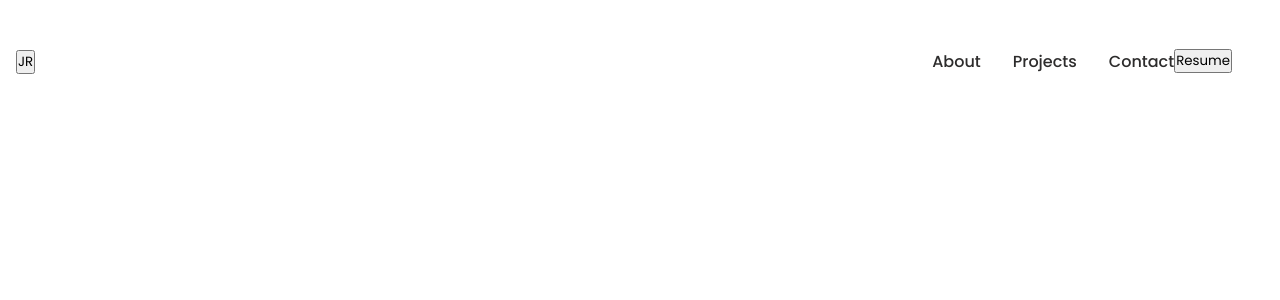
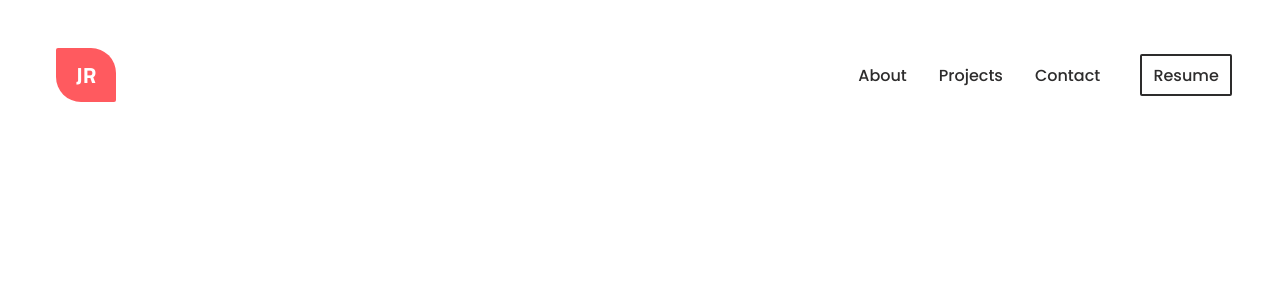
Before and after one commit to JD-R0driguez/react-play-ground, a React (Vite) app in the folder home-page/: page / in a window 1280 px wide. Shown: the top 300 px of the page. Built offline with nearby package versions, Linux system fonts and the light colour scheme.

Commit message:
Added styles for Navbar buttons

```diff
--- a/home-page/src/components/Navbar.css
+++ b/home-page/src/components/Navbar.css
@@ -43,3 +43,49 @@
     border-bottom: 2px solid rgb(181, 181, 181);
     padding-bottom: 0.4rem;
 }
+
+.motion-button {
+    margin-left: 2.5rem;
+    background-color: transparent;
+    color: rgb(45, 44, 44);
+    font-size: 1rem;
+    font-weight: 500;
+    padding: 0.4em 0.7em;
+    border: 2px solid rgb(45, 44, 44);
+    cursor: pointer;
+    position: relative;
+    background-color: transparent;
+    overflow: hidden;
+    z-index: 1;
+    transition: all 0.3s;
+}
+
+.motion-button.logo{
+    margin-right: 1rem;
+    border-radius: 2px 25px 2px 25px;
+    padding: 10px 20px;
+    font-family: 'Titillium Web', sans-serif;
+    font-size: 22px;
+    font-weight: 700;
+    border: none;
+    background-color: #FF5A5F;
+    color: white;
+
+}
+
+.motion-button.resume{
+    border-radius: 2px;
+}
+
+.motion-button::before {
+    content: "";
+    position: absolute;
+    left: 0px;
+    top: 0;
+    width: 100%;
+    height: 100%;
+    background-color: rgb(45, 44, 44);
+    transform: translateX(-100%);
+    transition: all 0.7s ease;
+    z-index: -1;
+}
```
